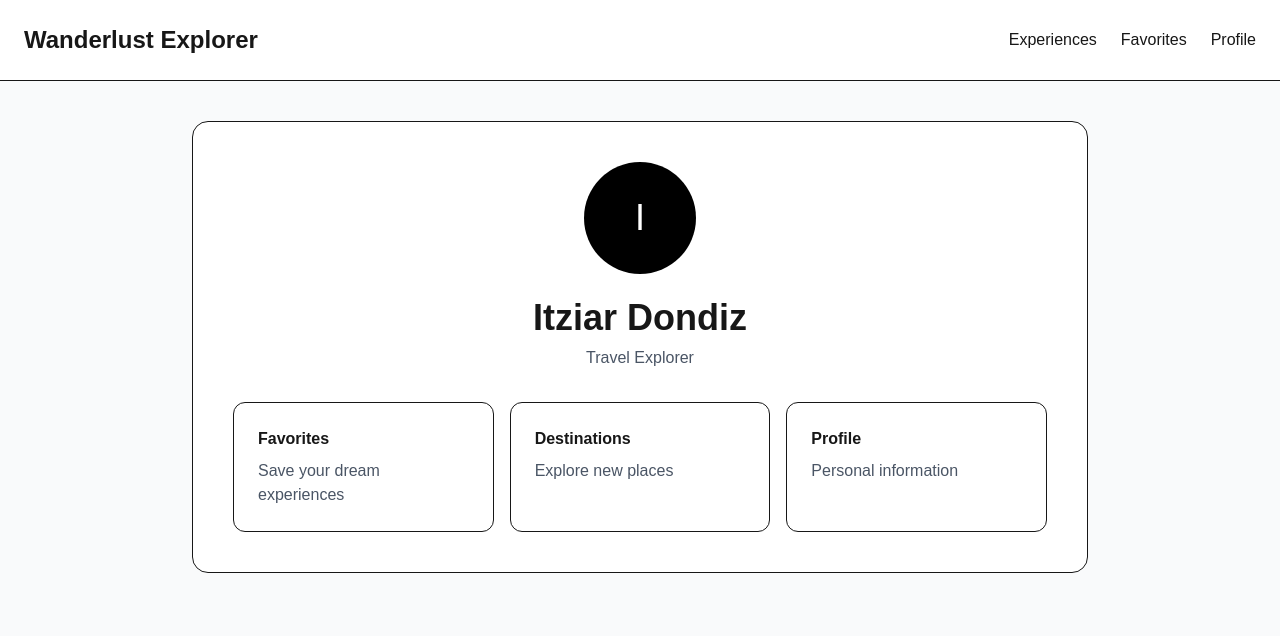
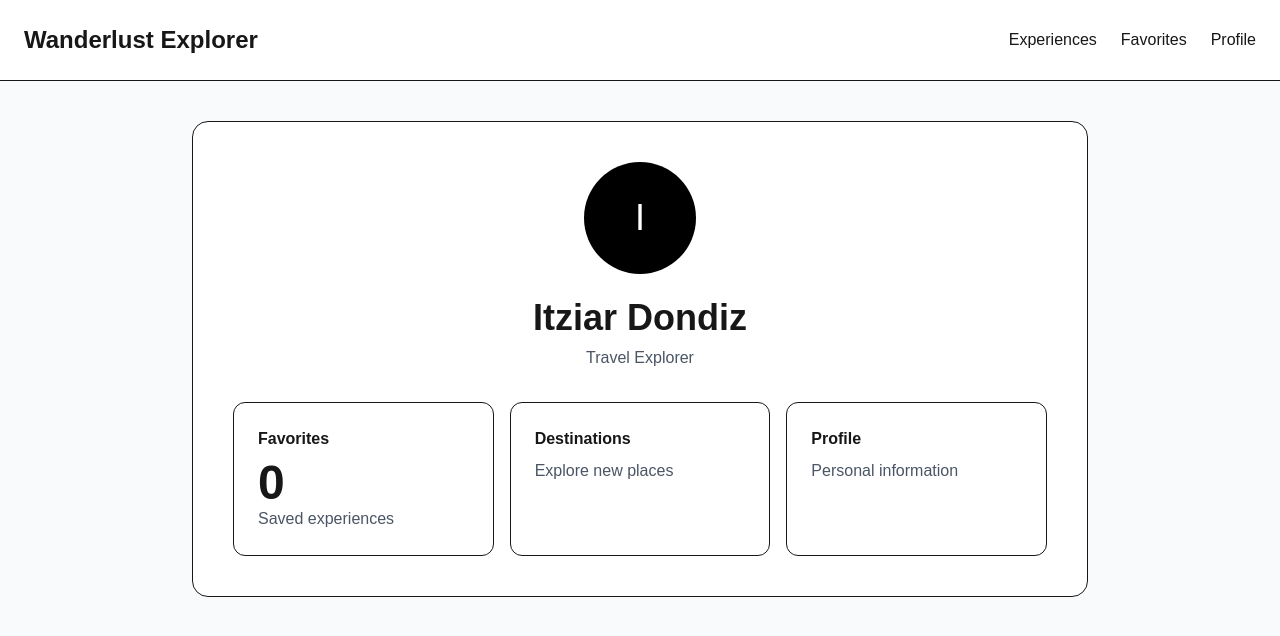
Before and after one commit to Itzidon/Wanderlust-Explorer-, a Next.js app in the folder wanderlust-explorer/: page /profile in a window 1280 px wide. Shown: the top 636 px of the page. Built offline with nearby package versions, Linux system fonts and the light colour scheme.

Commit message:
final submission

```diff
--- a/wanderlust-explorer/src/app/experiences/[id]/page.tsx
+++ b/wanderlust-explorer/src/app/experiences/[id]/page.tsx
@@ -2,16 +2,18 @@ import Link from "next/link"
 import { experiences } from "@/data/experiences"
 
 interface ExperienceDetailPageProps {
-  params: {
+  params: Promise<{
     id: string
-  }
+  }>
 }
 
-export default function ExperienceDetailPage({
+export default async function ExperienceDetailPage({
   params,
 }: ExperienceDetailPageProps) {
+  const { id } = await params
+
   const experience = experiences.find(
-    (item) => item.id === Number(params.id)
+    (item) => item.id === Number(id)
   )
 
   if (!experience) {
--- a/wanderlust-explorer/src/app/page.tsx
+++ b/wanderlust-explorer/src/app/page.tsx
@@ -1,7 +1,10 @@
+import Link from "next/link"
+
 export default function Home() {
   return (
     <main className="min-h-screen flex items-center justify-center">
       <div className="text-center">
+
         <h1 className="text-5xl font-bold mb-4">
           Wanderlust Explorer
         </h1>
@@ -10,9 +13,13 @@ export default function Home() {
           Discover unique experiences around the world
         </p>
 
-        <button className="bg-black text-white px-6 py-3 rounded-lg">
+        <Link
+          href="/experiences"
+          className="bg-black text-white px-6 py-3 rounded-lg inline-block"
+        >
           Explore Experiences
-        </button>
+        </Link>
+
       </div>
     </main>
   )
--- a/wanderlust-explorer/src/app/profile/page.tsx
+++ b/wanderlust-explorer/src/app/profile/page.tsx
@@ -1,4 +1,25 @@
+"use client"
+
+import { useEffect, useState } from "react"
+
 export default function ProfilePage() {
+  const [favoritesCount, setFavoritesCount] =
+    useState(0)
+
+  useEffect(() => {
+    const saved =
+      localStorage.getItem("favoriteIds")
+
+    const favorites =
+      saved
+        ? JSON.parse(saved)
+        : []
+
+    setFavoritesCount(
+      favorites.length
+    )
+  }, [])
+
   return (
     <main className="min-h-screen bg-gray-50 p-10">
 
@@ -25,16 +46,23 @@ export default function ProfilePage() {
           <div className="grid grid-cols-1 md:grid-cols-3 gap-4">
 
             <div className="border rounded-xl p-6">
+
               <h2 className="font-semibold mb-2">
                 Favorites
               </h2>
 
+              <p className="text-5xl font-bold">
+                {favoritesCount}
+              </p>
+
               <p className="text-gray-600">
-                Save your dream experiences
+                Saved experiences
               </p>
+
             </div>
 
             <div className="border rounded-xl p-6">
+
               <h2 className="font-semibold mb-2">
                 Destinations
               </h2>
@@ -42,9 +70,11 @@ export default function ProfilePage() {
               <p className="text-gray-600">
                 Explore new places
               </p>
+
             </div>
 
             <div className="border rounded-xl p-6">
+
               <h2 className="font-semibold mb-2">
                 Profile
               </h2>
@@ -52,6 +82,7 @@ export default function ProfilePage() {
               <p className="text-gray-600">
                 Personal information
               </p>
+
             </div>
 
           </div>
```
